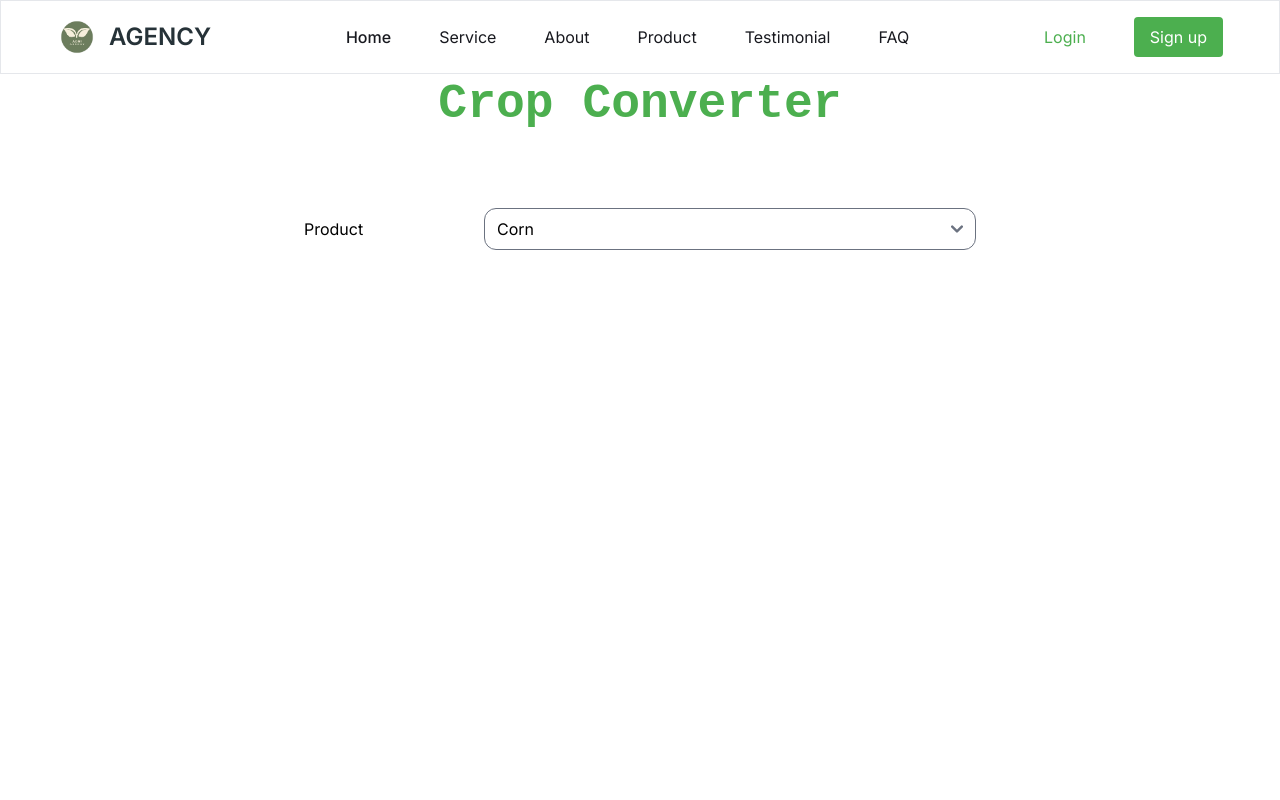
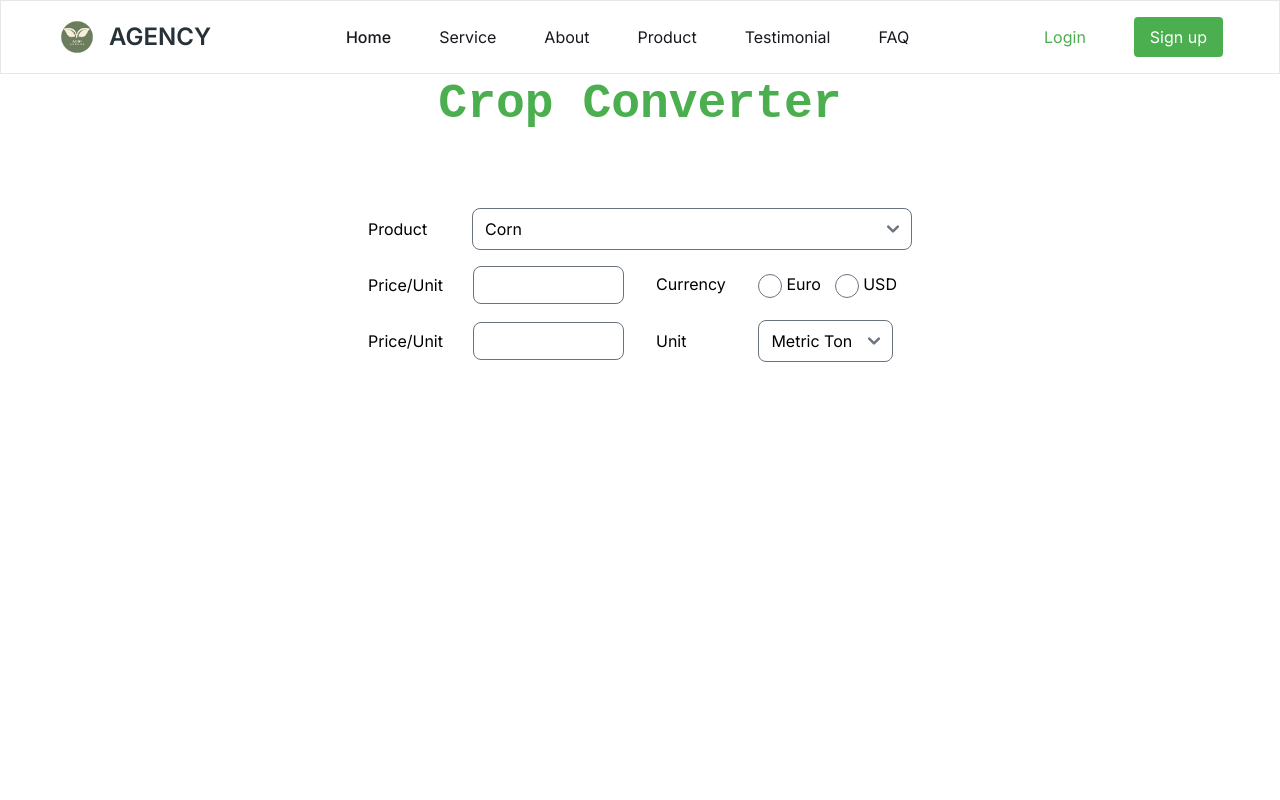
Before and after one commit to JacScript/B-agency-main, a React (Vite) app: page / in a window 1280 px wide. Shown: the top 800 px of the page. Built offline with nearby package versions, Linux system fonts and the light colour scheme; a web font is replaced by a local one.

Commit message:
minor changes

```diff
--- a/src/components/Conversion-component.jsx
+++ b/src/components/Conversion-component.jsx
@@ -3,7 +3,7 @@ import React from 'react'
 const Conversion = () => {
   return (
     <div className="max-w-screen-2xl h-screen mt-20">
-      <div className="w-3/5 mx-auto h-full flex flex-col">
+      <div className="w-3/6 mx-auto h-full flex flex-col">
         <div className="w-full h-32">
           <h1 className="kode-mono text-brandPrimary text-5xl text-center font-semibold">
             Crop Converter
@@ -12,10 +12,14 @@ const Conversion = () => {
 
         <div className="w-full px-12">
           <div className="flex items-center w-full">
-            <div className="mr-4 w-1/4 h-full">Product </div>
+            <div className="mr-4 w-1/6 h-full">Product </div>
 
-              <div className="w-3/4">
-                <select name="crop-name" id="crop-name" className="w-full rounded-xl">
+            <div className="w-5/6">
+              <select
+                name="crop-name"
+                id="crop-name"
+                className="w-full rounded-lg"
+              >
                 <option value="2">Corn</option>
                 <option value="7">Almond</option>
                 <option value="11">Hazelnut</option>
@@ -34,7 +38,110 @@ const Conversion = () => {
                 <option value="15">Pine Nut</option>
                 <option value="18">Refined Sunflower Oil</option>
               </select>
+            </div>
+          </div>
 
+          <div className="w-full flex justify-between items-center mt-4">
+            <div className="w-1/2 flex">
+              <div className="w-1/3 mr-[1.8rem] flex items-center">
+                Price/Unit
+              </div>
+              <div className="w-2/3 h-full">
+                {/* <input
+                  type="hidden"
+                  id="real-price-unit-calculator"
+                  name="real-price-unit-calculator"
+                  value="-1"
+                /> */}
+                <input
+                  type="number"
+                  name="price-unit-calculator"
+                  id="price-unit-calculator"
+                  class="form-control crop-input"
+                  step="0.1"
+                  className="w-full h-full rounded-lg"
+                />
+              </div>
+            </div>
+
+            <div className="ml-8 w-1/2">
+              <div className="w-full h-full flex justify-between">
+                <div className="w-2/5">Currency</div>
+                <div className="w-3/5 flex justify-between">
+                  <div className="w-1/2">
+                    <label className="">
+                      <div>
+                        <input
+                          id="calculator-btn-euro"
+                          type="radio"
+                          name="calculator-service"
+                          className="w-6 h-6 mr-1"
+                        />
+                        <span className="checkmark radio-span"></span>
+                        Euro
+                      </div>
+                    </label>
+                  </div>
+
+                  <div className="w-1/2">
+                    <label className="currency-container">
+                      <div>
+                        <input
+                          id="calculator-btn-usd"
+                          type="radio"
+                          name="calculator-service"
+                          className="w-6 h-6 mr-1"
+                        />
+                        <span className=""></span>
+                        USD
+                      </div>
+                    </label>
+                  </div>
+                </div>
+              </div>
+            </div>
+          </div>
+
+          <div className="w-full flex justify-between items-center mt-4">
+            <div className="w-1/2 flex">
+              <div className="w-1/3 mr-[1.8rem] flex items-center">
+                Price/Unit
+              </div>
+              <div className="w-2/3 h-full">
+                {/* <input
+                  type="hidden"
+                  id="real-price-unit-calculator"
+                  name="real-price-unit-calculator"
+                  value="-1"
+                /> */}
+                <input
+                  type="number"
+                  name="price-unit-calculator"
+                  id="price-unit-calculator"
+                  class="form-control crop-input"
+                  step="0.1"
+                  className="w-full h-full rounded-lg"
+                />
+              </div>
+            </div>
+
+            <div className="ml-8 w-1/2">
+              <div className="w-full h-full flex justify-between">
+                <div className="w-2/5 flex items-center">Unit</div>
+                <div className="w-3/5 flex justify-between ">
+                  <div className="w-1/2">
+                    <select
+                      name="unit-calculations"
+                      id="unit-calculations"
+                      className="rounded-lg"
+                    >
+                      <option value="001">Metric Ton</option>
+                      <option value="001">Pound</option>
+                      <option value="001">Kilograms</option>
+                    </select>
+                  </div>
+                </div>
+              </div>
             </div>
           </div>
         </div>
```
Lines whose indentation alone changed are shown as unchanged.
